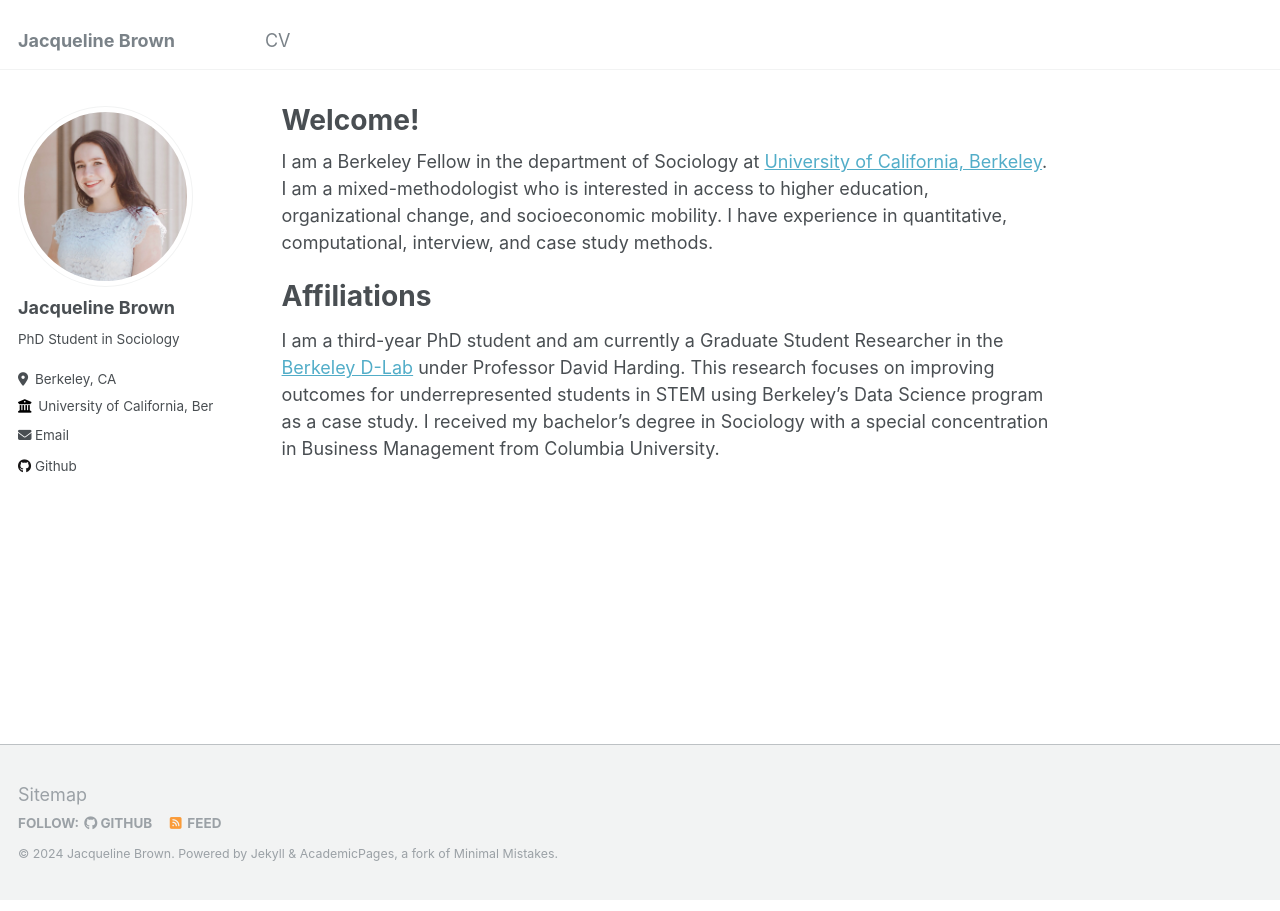
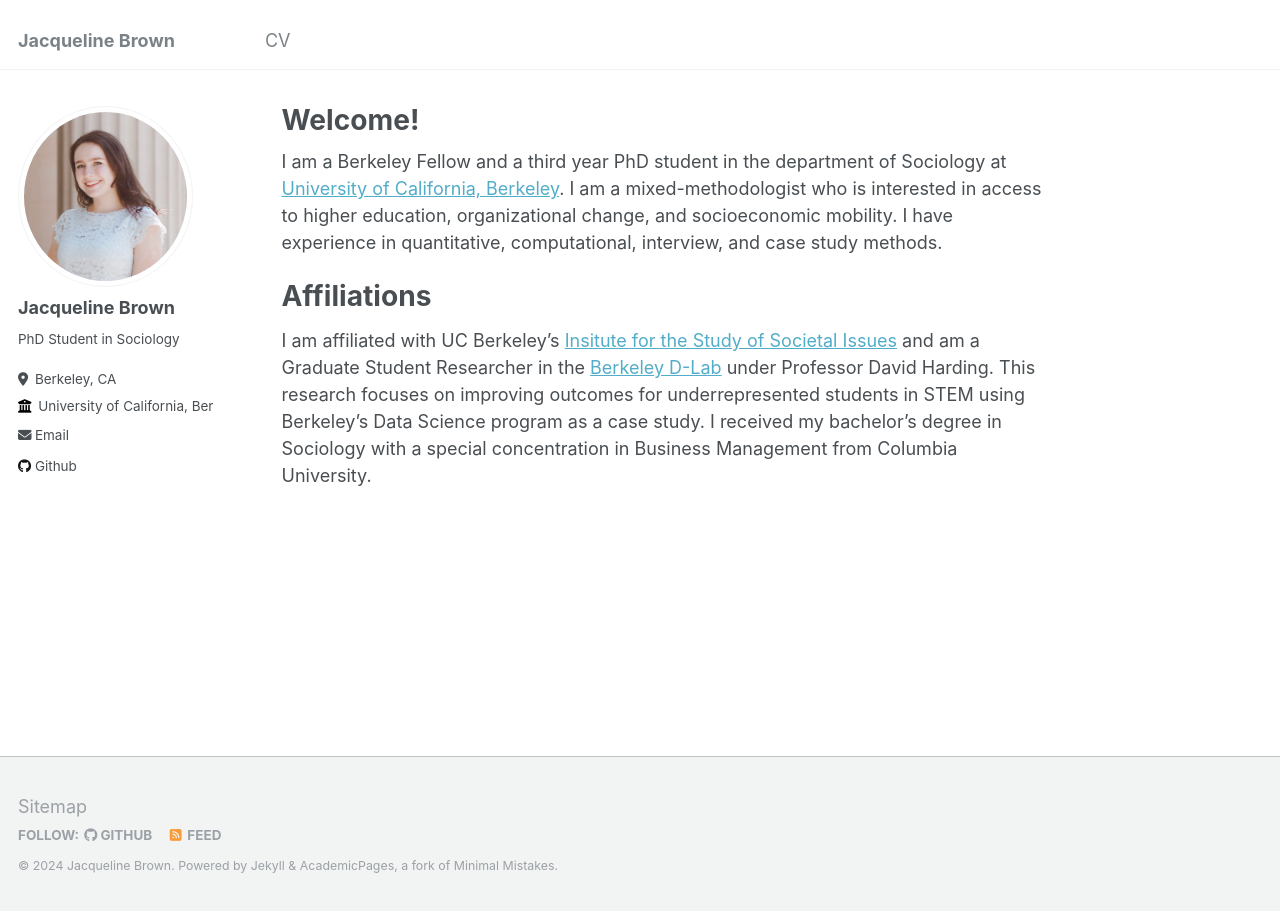
Before and after one commit to jacqueline-rw-brown/jacqueline-rw-brown.github.io, a Jekyll site: the page built from _pages/about.md, in a window 1280 px wide. Built offline with Jekyll 4.4.1, drawn with Linux system fonts in a browser that asks for light colours.

Commit message:
Update about.md

```diff
--- a/_pages/about.md
+++ b/_pages/about.md
@@ -7,8 +7,8 @@ redirect_from:
   - /about.html
 ---
 
-I am a Berkeley Fellow in the department of Sociology at [University of California, Berkeley](https://sociology.berkeley.edu/graduate-student/jacqueline-brown). I am a mixed-methodologist who is interested in access to higher education, organizational change, and socioeconomic mobility. I have experience in quantitative, computational, interview, and case study methods.
+I am a Berkeley Fellow and a third year PhD student in the department of Sociology at [University of California, Berkeley](https://sociology.berkeley.edu/graduate-student/jacqueline-brown). I am a mixed-methodologist who is interested in access to higher education, organizational change, and socioeconomic mobility. I have experience in quantitative, computational, interview, and case study methods.
 
 Affiliations
 ======
-I am a third-year PhD student and am currently a Graduate Student Researcher in the [Berkeley D-Lab](https://dlab.berkeley.edu/home) under Professor David Harding. This research focuses on improving outcomes for underrepresented students in STEM using Berkeley's Data Science program as a case study. I received my bachelor's degree in Sociology with a special concentration in Business Management from Columbia University.
+I am affiliated with UC Berkeley's [Insitute for the Study of Societal Issues](https://issi.berkeley.edu/people/jacqueline-brown) and am  a Graduate Student Researcher in the [Berkeley D-Lab](https://dlab.berkeley.edu/home) under Professor David Harding. This research focuses on improving outcomes for underrepresented students in STEM using Berkeley's Data Science program as a case study. I received my bachelor's degree in Sociology with a special concentration in Business Management from Columbia University.
```
